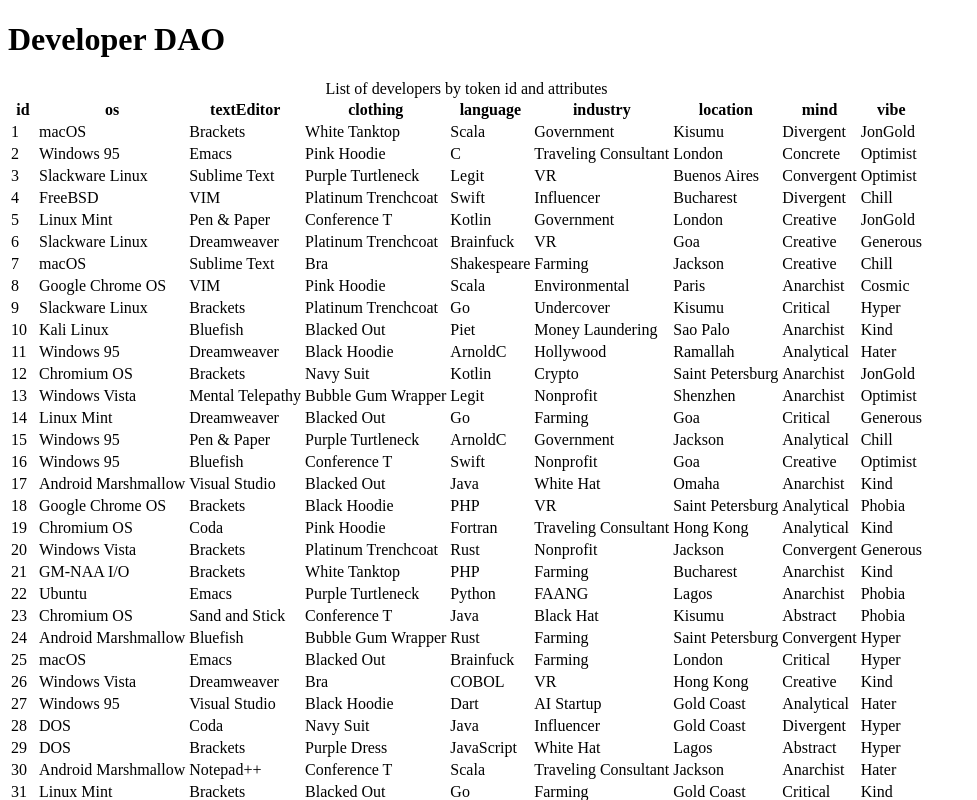
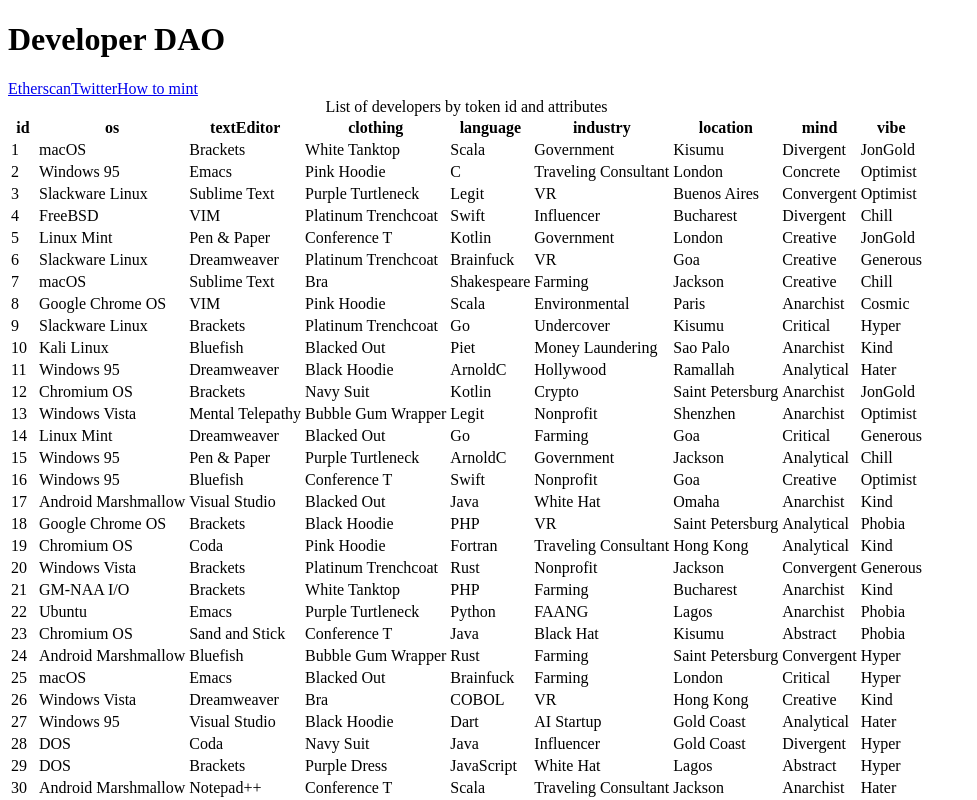
Before and after one commit to fmoliveira/developer-dao-frontend, a Next.js app: page / in a window 1280 px wide. Shown: the top 800 px of the page, without its empty margins (0-977 px from the left). Built offline with nearby package versions, Linux system fonts and the light colour scheme.

Commit message:
Add community links

```diff
--- /dev/null
+++ b/components/CommunityLinks.tsx
@@ -0,0 +1,29 @@
+const linkList = [
+	[
+		"Etherscan",
+		"https://etherscan.io/token/0x25ed58c027921e14d86380ea2646e3a1b5c55a8b",
+	],
+	["Twitter", "https://twitter.com/developer_dao"],
+	[
+		"How to mint",
+		"https://twitter.com/developer_dao/status/1433960989033119749",
+	],
+];
+
+export default function CommunityLinks() {
+	return (
+		<nav className="py-4 flex gap-4">
+			{linkList.map(([label, url]) => (
+				<a
+					key={label}
+					href={url}
+					target="_blank"
+					rel="noopener noreferrer"
+					className="text-blue-500 hover:underline"
+				>
+					{label}
+				</a>
+			))}
+		</nav>
+	);
+}
--- a/pages/index.tsx
+++ b/pages/index.tsx
@@ -1,9 +1,11 @@
+import CommunityLinks from "../components/CommunityLinks";
 import DevelopersList from "../components/DevelopersList";
 
 export default function Home() {
 	return (
 		<>
 			<h1 className="text-xl font-bold my-2">Developer DAO</h1>
+			<CommunityLinks />
 			<DevelopersList />
 		</>
 	);
```
